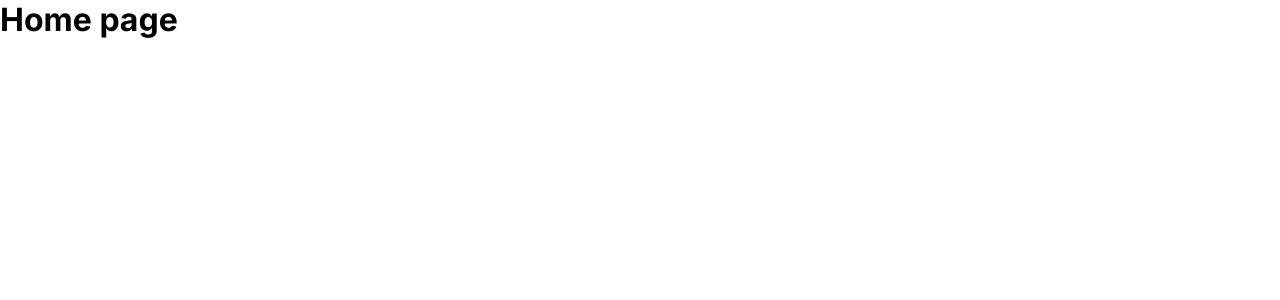
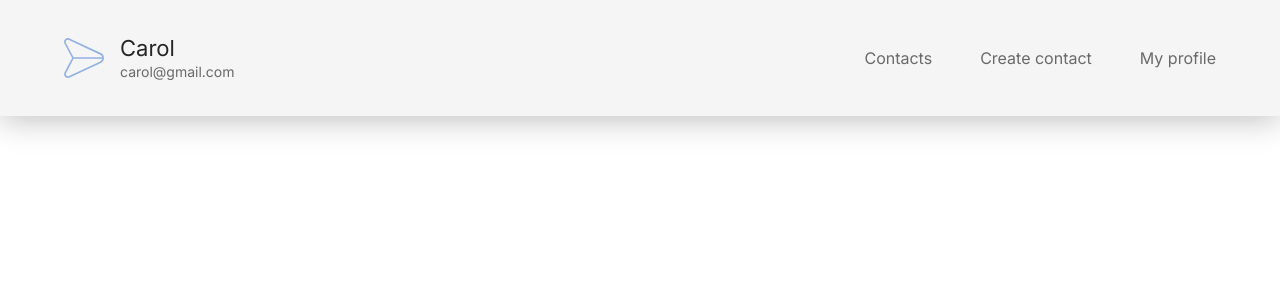
Before and after one commit to Carol-Rocha/Hello_Contacts_frontend, a React (Vite) app: page / in a window 1280 px wide. Shown: the top 300 px of the page. Built offline with nearby package versions, Linux system fonts and the light colour scheme.

Commit message:
style: change Header component styling

```diff
--- a/src/components/Header/index.tsx
+++ b/src/components/Header/index.tsx
@@ -14,11 +14,12 @@ export const Header = () => {
   }
   return (
     <StyledHeader>
+      <div className='container'>
         <section className='header-branding'>
           <img src={logo} alt='logo' />
           <div className='user-info'>
-          <h4>Carol</h4>
-          <span>carol@gmail.com</span>
+            <h4 id='user-name'>Carol</h4>
+            <span id='user-email'>carol@gmail.com</span>
           </div>
         </section>
         <button
@@ -32,6 +33,7 @@ export const Header = () => {
         </button>
         <MobileMenu isOpenMenu={isOpenMenu} />
         <DesktopMenu />
+      </div>
     </StyledHeader>
   )
 }
--- a/src/components/Header/style.ts
+++ b/src/components/Header/style.ts
@@ -6,12 +6,6 @@ import {
 
 export const StyledHeader = styled.header`
   display: flex;
-  flex-direction: row;
-  justify-content: space-between;
-  align-items: center;
-  flex-wrap: wrap;
-
-  padding: 2.2rem 1.5rem;
 
   background-color: var(--grey-0);
   box-shadow: 0px 4px 30px rgba(0, 0, 0, 0.25);
@@ -20,6 +14,19 @@ export const StyledHeader = styled.header`
   top: 0;
   left: 0;
   right: 0;
+
+  .container {
+    display: flex;
+    flex-direction: row;
+    justify-content: space-between;
+    align-items: center;
+    flex-wrap: wrap;
+    margin: 0 auto;
+
+    padding: 2.2rem 1.5rem;
+
+    width: 100%;
+    max-width: 1200px;
 
     .header-branding {
       display: flex;
@@ -35,6 +42,7 @@ export const StyledHeader = styled.header`
       .user-info span {
         color: var(--grey-3);
         font-size: var(--font-size-12);
+      }
     }
   }
 
@@ -58,17 +66,16 @@ export const StyledHeader = styled.header`
   /* Breakpoint para tablets maiores */
   @media (min-width: 600px) {
     /* regras de estilo aqui */
-    padding: 2.2rem 3rem;
   }
 
   /* Breakpoint para desktops pequenos */
   @media (min-width: 800px) {
-    .user-info h4 {
-      font-size: var(--font-size-36);
+    #user-name {
+      font-size: var(--font-size-22);
     }
 
-    .user-info span {
-      font-size: var(--font-size-16);
+    #user-email {
+      font-size: var(--font-size-14);
     }
 
     .open-menu-button,
--- a/src/pages/Home/index.tsx
+++ b/src/pages/Home/index.tsx
@@ -1,3 +1,5 @@
+import { Header } from '../../components/Header'
+
 export const HomePage = () => {
-  return <h1>Home page</h1>
+  return <Header />
 }
--- a/src/styles/Global.ts
+++ b/src/styles/Global.ts
@@ -6,6 +6,10 @@ export const GlobalStyles = createGlobalStyle`
     margin: 0;
     box-sizing: border-box;
     list-style: none;
+  }
+
+  html {
+  font-size: 16px;
   }
 
   button{
@@ -22,7 +26,7 @@ export const GlobalStyles = createGlobalStyle`
   --grey-3:#696969;
   --grey-4:#5E5E5E;
   --grey-5:#464646;
-  --grey-6:#131313;
+  --grey-6:#252525;
 
   --font-size-10: 0.625rem;
   --font-size-12: 0.75rem;
@@ -58,6 +62,7 @@ export const GlobalStyles = createGlobalStyle`
 
   body{
     font-family: 'Inter', sans-serif;
+
   }
 
 `
```
Lines whose indentation alone changed are shown as unchanged.
